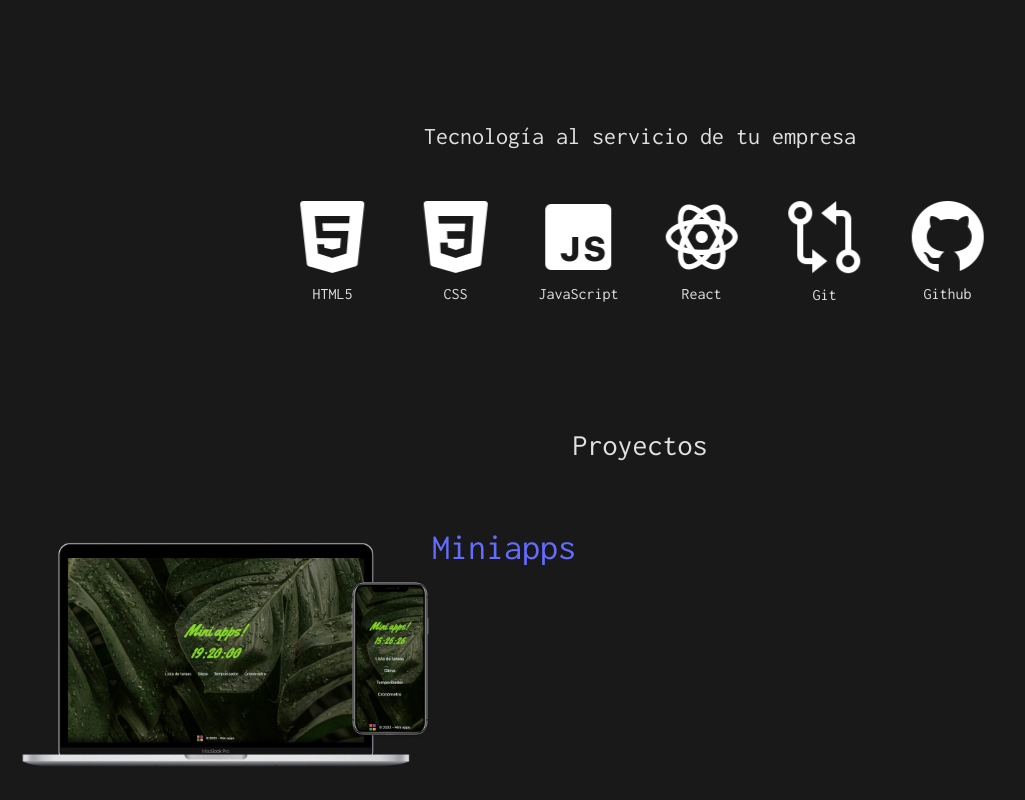
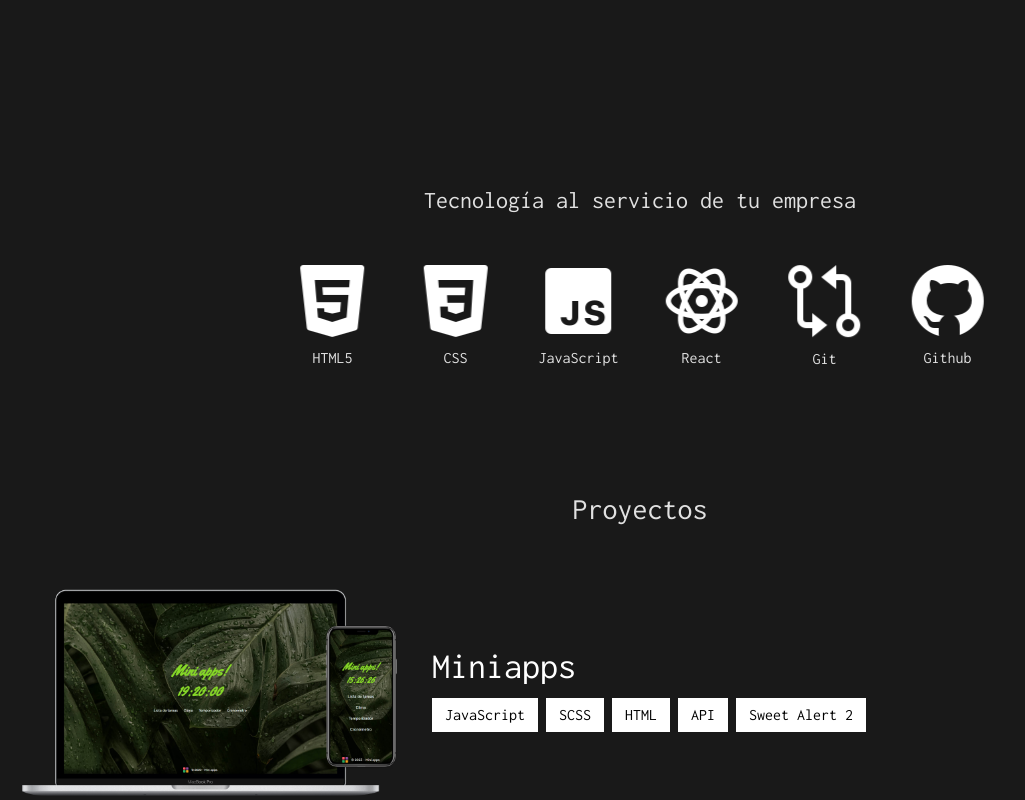
Before and after one commit to nicolasrodriguez3/Portfolio, a React (Vite) app: page / in a window 1280 px wide. Shown: the part 680-1480 px from the top of the page, without its empty margins (0-1025 px from the left). Built offline with nearby package versions, Linux system fonts and the light colour scheme; a web font is replaced by a local one.

Commit message:
Refractor project cards

```diff
--- a/src/components/AboutMe.jsx
+++ b/src/components/AboutMe.jsx
@@ -34,7 +34,7 @@ const technologies = [
 
 export default function AboutMe() {
 	return (
-		<section>
+		<section className="py-16 px-2 container mx-auto">
 			<h4 className="text-2xl">Tecnología al servicio de tu empresa</h4>
 			<div className="inline-grid grid-cols-2 md:grid-cols-6 justify-items-center gap-x-8 gap-y-2 mx-auto py-10 ">
 				{technologies.map(({ name, img }) => {
--- a/src/components/EachProject.jsx
+++ b/src/components/EachProject.jsx
@@ -1,20 +1,28 @@
-function EachProject({ proyect }, index) {
-	const { name, img, textParagraph } = proyect
+function EachProject({ proyect }) {
+	const { name, img, technologies } = proyect
 	return (
 		<article
 			key={name}
-			className="mb-32 flex ">
-
-			<picture className="flex flex-col md:flex-row gap-4">
+			className="mb-32 flex justify-left items-center flex-col md:flex-row gap-8 container mx-auto">
+			<picture className="order-1 md:-order-1">
 				<img
 					src={img}
 					alt={`Imagen del proyecto ${name}`}
-					className={`${
-						index % 2 === 0 ? "md:order-2" : ""
-					} inline-block max-w-[26rem] mx-auto w-full object-contain mb-2`}
+					className="block max-w-sm mx-auto w-full object-contain"
 				/>
 			</picture>
-			<h3 className="text-4xl col-span-full mb-3">{name}</h3>
+			<aside>
+				<h3 className="text-4xl mb-3 text-left text-white">{name}</h3>
+				<div className="flex gap-2 items-start flex-wrap">
+					{technologies?.map((tech) => (
+						<p
+							className="px-3 py-1 border border-white bg-white text-black"
+							key={tech}>
+							{tech}
+						</p>
+					))}
+				</div>
+			</aside>
 		</article>
 	)
 }
--- a/src/components/Projects.jsx
+++ b/src/components/Projects.jsx
@@ -5,7 +5,7 @@ import { Link } from "wouter"
 export default function Proyects() {
 	return (
 		<section className="p-4">
-			<h2 className="text-3xl my-16">Proyectos</h2>
+			<h2 className="text-3xl mb-12">Proyectos</h2>
 			<div className="container mx-auto">
 				{projects.map((proyect, index) => {
 					return (
--- a/src/data/projects.js
+++ b/src/data/projects.js
@@ -7,6 +7,7 @@ export const projects = [
 		name: "Miniapps",
 		id: "miniapps",
 		img: miniappsImg,
+		technologies: ["JavaScript", "SCSS", "HTML", "API", "Sweet Alert 2"],
 		textParagraph: [
 			'Miniapps! es una aplicación de página única (SPA) con cuatro "miniaplicaciones": lista de tareas, cronómetro, temporizador y el clima.',
 			"Desarrollada en JavaScript, permite al usuario escribir y gestionar tareas, utilizar un cronómetro y temporizador, y consultar el pronóstico del tiempo en distintas ciudades de Argentina. ",
@@ -19,6 +20,7 @@ export const projects = [
 		name: "La Nerd Shop",
 		id: "la_nerd_shop",
 		img: laNerdShopImg,
+		technologies: ["React", "SCSS", "HTML", "Framer Motion"],
 		textParagraph: [
 			"La Nerd Shop es un proyecto web que realicé junto a otro desarrollador y dos diseñadores UI.",
 			" Se trata de una landing page bajo la temática geek y nerd, con un diseño moderno, colorido y divertido, que refleja la personalidad de la marca y de su público objetivo.",
@@ -32,12 +34,13 @@ export const projects = [
 		name: "Soy Juan, tu tutor",
 		id: "soy_juan_tu_tutor",
 		img: soyJuanImg,
+		technologies: ["JavaScript", "SCSS", "HTML"],
 		textParagraph: [
 			'"Soy Juan, tu tutor" es el resultado de un trabajo colaborativo que realice junto a otro desarrollador web.',
 			"La página web tiene como objetivo presentar a Juan como un tutor experto y confiable, que puede ayudar a sus alumnos y clientes a mejorar sus habilidades y conocimientos.",
 			"Para ello, diseñamos una estructura sencilla y clara, con cuatro secciones principales: inicio, sobre mí, testimonios y contacto. En cada sección, se puede encontrar información relevante sobre Juan, sus servicios, sus alumnos y sus clientes, así como un formulario para enviarle un mensaje.",
 		],
-		linkToCode: "https://github.com/nicolasrodriguez3/la-nerd-shop",
-		linkToSite: "https://la-nerd-shop.vercel.app/",
+		linkToCode: "https://github.com/nicolasrodriguez3/soy-juan-tu-tutor",
+		linkToSite: "https://soyjuantututor.vercel.app/",
 	},
 ]
--- a/src/views/ProjectView.jsx
+++ b/src/views/ProjectView.jsx
@@ -9,21 +9,24 @@ export default function ProjectView({ params }) {
 			<div className="flex-grow flex flex-col justify-center items-center gap-4">
 				<p>No existe el proyecto</p>
 				<Link href="/">
-					<a>Volver</a>
+					<a>Ir al inicio</a>
 				</Link>
 			</div>
 		)
 	return (
-		<div className="flex-grow">
-			<h2>{project.name}</h2>
-			<picture className="flex flex-col gap-6 lg:flex-row">
-				<img src={project.img} alt="Imagen del sitio web finalizado" className="object-contain"/>
-				<figcaption>
+		<div className="container mx-auto flex-grow flex flex-col justify-center">
+			<h2 className="w-full p-4 text-4xl text-left">{project.name}</h2>
+			<picture className="flex flex-col gap-8 lg:flex-row p-4 items-center">
+				<img
+					src={project.img}
+					alt="Imagen del sitio web finalizado"
+					className="object-contain max-w-md xl:max-w-xl mx-auto"
+				/>
+				<figcaption className="">
 					{project.textParagraph.map((text) => (
 						<p
 							key={text}
-							className="text-left
-				mb-2 text-lg">
+							className="text-left mb-2 text-lg">
 							{text}
 						</p>
 					))}
```
Also changed, not shown: .eslintrc.cjs.
